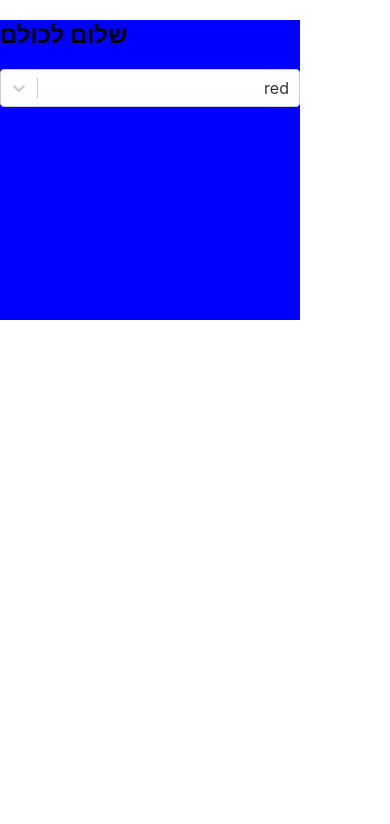
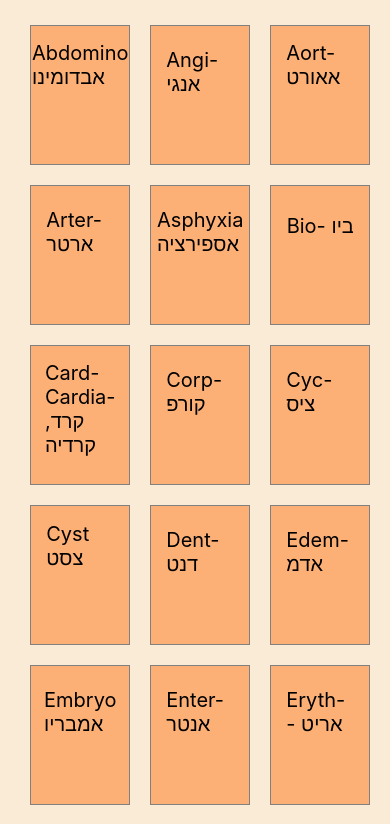
Before and after one commit to taltl/medical-terminology-practice, a React (Create React App) app: page / in a window 390 px wide. Shown: the top 824 px of the page. Built offline with nearby package versions, Linux system fonts and the light colour scheme.

Commit message:
create card and card container

```diff
--- a/package.json
+++ b/package.json
@@ -1,5 +1,5 @@
 {
-  "homepage": "http://taltl.github.io/react-select-test",
+  "homepage": "https://taltl.github.io/react-select-test",
   "name": "react-select-test",
   "version": "0.1.0",
   "private": true,
--- a/src/App.tsx
+++ b/src/App.tsx
@@ -1,36 +1,67 @@
-import React, { useEffect, useRef, useState } from 'react';
-import './App.css';
+import React, { useEffect, useRef, useState } from "react";
+import "./App.css";
 import Select from "react-select";
+import CardContainer from "./components/cardsContainer/CardContainer";
 
 function App() {
-
-  const colors = [{label: 'green', value: 0}, {label: 'blue', value: 1}, {label: 'red', value: 2}, {label: 'yellow', value: 3}];
+  const colors = [
+    { label: "green", value: 0 },
+    { label: "blue", value: 1 },
+    { label: "red", value: 2 },
+    { label: "yellow", value: 3 },
+  ];
   const ref = useRef<HTMLDivElement>(null);
 
-  useEffect(() => {
-    if(ref.current){
-      console.log("asd: ", ref.current);
+  // useEffect(() => {
+  //   if(ref.current){
+  //     console.log("asd: ", ref.current);
 
-      ref.current?.focus();
-    }
-  }, []);
+  //     ref.current?.focus();
+  //   }
+  // }, []);
+
+  const cards = [
+    { id: "1", english: "Abdomino", hebrew: 'אבדומינו', value: "בטן / קיר הבטן" },
+    { id: "1", english: "Angi-", hebrew: 'אנגי', value: "כלי דם" },
+    { id: "1", english: "Aort-", hebrew: 'אאורט', value: "עורק ראשי היוצא מחדר הלב" },
+    { id: "1", english: "Arter-", hebrew: 'ארטר', value: "עורק" },
+    { id: "1", english: "Asphyxia", hebrew: 'אספירציה', value: "חנק" },
+    { id: "1", english: "Bio-", hebrew: 'ביו', value: "חיים" },
+    { id: "1", english: "Card- Cardia-", hebrew: 'קרד, קרדיה', value: "לב" },
+    { id: "1", english: "Corp-", hebrew: 'קורפ', value: "הגוף" },
+    { id: "1", english: "Cyc-", hebrew: 'ציס', value: "מעגל" },
+    { id: "1", english: "Cyst", hebrew: 'צסט', value: "שלפחות ציסטה" },
+    { id: "1", english: "Dent-", hebrew: 'דנט', value: "שן" },
+    { id: "1", english: "Edem-", hebrew: 'אדמ', value: "נפיחות" },
+    { id: "1", english: "Embryo", hebrew: 'אמבריו', value: "עובר" },
+    { id: "1", english: "Enter-", hebrew: 'אנטר', value: "מעיים" },
+    { id: "1", english: "Eryth--", hebrew: 'אריט', value: "אדום" },
+    { id: "1", english: "Flex", hebrew: 'פלקס', value: "לכופף" },
+    { id: "1", english: "Fract-", hebrew: 'פרקט', value: "לשבור לחתיכות" },
+    { id: "1", english: "Gast", hebrew: 'גסט', value: "בטן קיבה" },
+    { id: "1", english: "Gnosis", hebrew: 'גנוסיס', value: "מידע" },
+    { id: "1", english: "-graph", hebrew: 'גרף', value: "לרשום" },
+    { id: "1", english: "Hem- , em-", hebrew: 'המ', value: "דם" },
+    { id: "1", english: "Homerus", hebrew: 'הומרוס', value: "זרוע" },
+    { id: "1", english: "Hydr-", hebrew: 'הידר', value: "מים" },
+    { id: "1", english: "Hystr-", hebrew: 'היסטר', value: "רחם" },
+    { id: "1", english: "Ling-", hebrew: 'לינג', value: "לשון" },
+    { id: "1", english: "Mal-", hebrew: 'מל', value: "רע, גרוע" },
+    { id: "1", english: "Med-", hebrew: 'מד', value: "אמצע" },
+    { id: "1", english: "Mega-", hebrew: 'מגה', value: "גדול" },
+    { id: "1", english: "Melan-, Melen-", hebrew: 'מלנ', value: "שחור" },
+    { id: "1", english: "Men-, Mena-", hebrew: 'מנ', value: "חודשי" },
+    { id: "1", english: "Menin-", hebrew: 'מנין', value: "קרום המכסה את המוח וחוט השדרה" },
+    { id: "1", english: "Morb-", hebrew: 'מורב', value: "מחלה" },
+    { id: "1", english: "Myo-", hebrew: 'מיו', value: "שריר" },
+    { id: "1", english: "Nephr-", hebrew: 'נפר', value: "כליה" },
+
+  ];
 
   return (
-    <div style={{backgroundColor:'blue', width: '300px', height: '300px'}} ref={ref}>
-      <h2>שלום לכולם</h2>
-      <Select
-          className="basic-single"
-          classNamePrefix="select"
-          defaultValue={colors[2]}
-          // isDisabled={false}
-          // isLoading={isLoading}
-          // isClearable={true}
-          isRtl={true}
-          // isSearchable={isSearchable}
-          name="color"
-          options={colors}
-        />
-    </div>
+    // <div style={{border:"1px solid ", width: '300px', height: '300px'}} ref={ref}>
+    <CardContainer cards={cards}></CardContainer>
+    // </div>
   );
 }
 
--- /dev/null
+++ b/src/components/card/card.css
@@ -0,0 +1,25 @@
+.card {
+    width: 100px;
+    height: 140px;
+    display: flex;
+    flex-direction: column;
+    gap: 10px;
+    border: 1px grey solid;
+    margin: 10px;
+    align-items: center;
+    padding: 15px;
+    justify-content: space-around;
+    background-color: rgb(255, 119, 22, 0.5);
+}
+
+.hidden {
+  visibility: hidden;
+}
+
+
+@media(max-width: 992px){
+.card{
+    width: 100px;
+    box-sizing: border-box;
+}
+}
--- /dev/null
+++ b/src/components/card/card.tsx
@@ -0,0 +1,28 @@
+import React, { useState } from "react";
+import "./card.css";
+
+const Card: React.FC<{
+  id: string;
+  english: string;
+  hebrew: string;
+  value: string;
+}> = ({ id, english, hebrew, value }) => {
+  const [showAnswer, setShowAnswer] = useState<boolean>(false);
+  return (
+    <div className="card">
+      <div
+        className="english"
+        onClick={() => setShowAnswer(!showAnswer)}
+        onMouseEnter={() => setShowAnswer(true)}
+        onMouseOut={() => setShowAnswer(false)}
+      >
+        {`${english} ${hebrew}`}
+      </div>
+      <div className={`${showAnswer ? "" : "hidden"}`}>
+        {<span>{value}</span>}
+      </div>
+    </div>
+  );
+};
+
+export default Card;
--- /dev/null
+++ b/src/components/cardsContainer/CardContainer.tsx
@@ -0,0 +1,25 @@
+import React from "react";
+import Card from "../card/card";
+import "./cardContainer.css";
+
+const CardContainer: React.FC<{
+  cards: { id: string; english: string; hebrew: string; value: string }[];
+}> = ({ cards }) => {
+  return (
+    <div className="cardContainer">
+      {cards.map((card) => {
+        return (
+          <Card
+            key={card.id}
+            english={card.english}
+            hebrew={card.hebrew}
+            id={card.id}
+            value={card.value}
+          />
+        );
+      })}
+    </div>
+  );
+};
+
+export default CardContainer;
--- /dev/null
+++ b/src/components/cardsContainer/cardContainer.css
@@ -0,0 +1,18 @@
+.cardContainer {
+  display: flex;
+  margin: 0 auto;
+  padding: 15px;
+  width: auto;
+  flex-direction: row;
+  flex-wrap: wrap;
+  width: 85%;
+  font-size: 20px;
+  justify-content: center;
+  background-color: antiquewhite;
+}
+
+@media (max-width: 992px) {
+  .cardContainer {
+    width: 95%;
+  }
+}
--- a/src/index.css
+++ b/src/index.css
@@ -5,6 +5,10 @@ body {
     sans-serif;
   -webkit-font-smoothing: antialiased;
   -moz-osx-font-smoothing: grayscale;
+  /* background-color: rgb(228, 228, 212); */
+  background-image: url('./components/uh-background.jpg');
+  /* background-repeat: no-repeat; */
+
 }
 
 code {
```
Also changed, not shown: src/components/uh-background.jpg (added).
